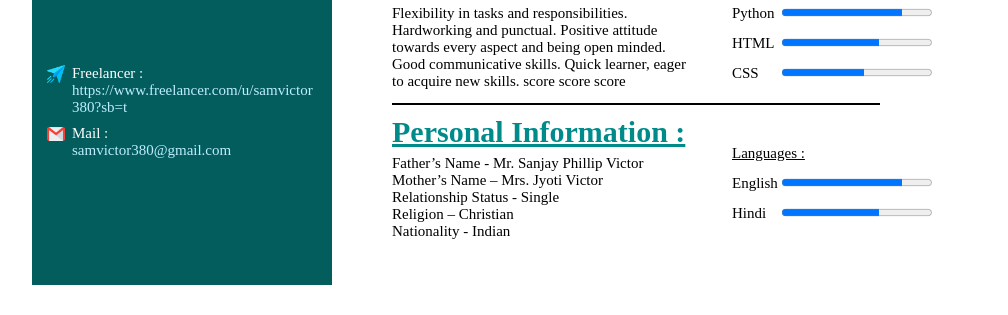
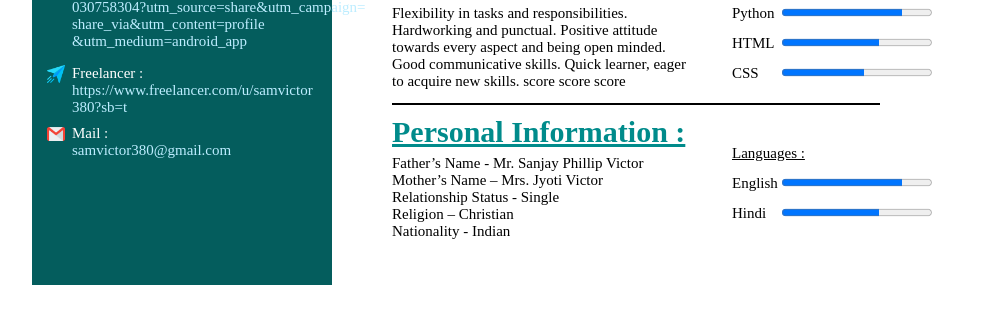
Before and after one commit to samvictorcodes/Resume, a plain HTML site: page index.html in a window 1280 px wide. Shown: the part 485-800 px from the top of the page, without its empty margins (268-1276 px from the left). Drawn offline with Linux system fonts and the light colour scheme.

Commit message:
Update index.html

```diff
--- a/index.html
+++ b/index.html
@@ -124,7 +124,7 @@ a:active {
 
 
 <p3 style="position:fixed; top:450px; left: 340px;">Linkedin :<br>
-	<a href="https://www.linkedin.com/in/sam-victor-030758304?utm_source=share&utm_campaign=share_via&utm_content=profile&utm_medium=android_app">https://www.linkedin.com/in/sam-victor-030758304?utm_source=share&utm_campaign=share_via&utm_content=profile&utm_medium=android_app</a></p3>
+	<a href="https://www.linkedin.com/in/sam-victor-030758304?utm_source=share&utm_campaign=share_via&utm_content=profile&utm_medium=android_app">https://www.linkedin.com/in/sam-victor-<br>030758304?utm_source=share&utm_campaign=<br>share_via&utm_content=profile<br>&utm_medium=android_app</a></p3>
 		<img src="images/linkedin.png"height="18" width="18" style="position: fixed; top:450px; left:315px;">
 
 
```
